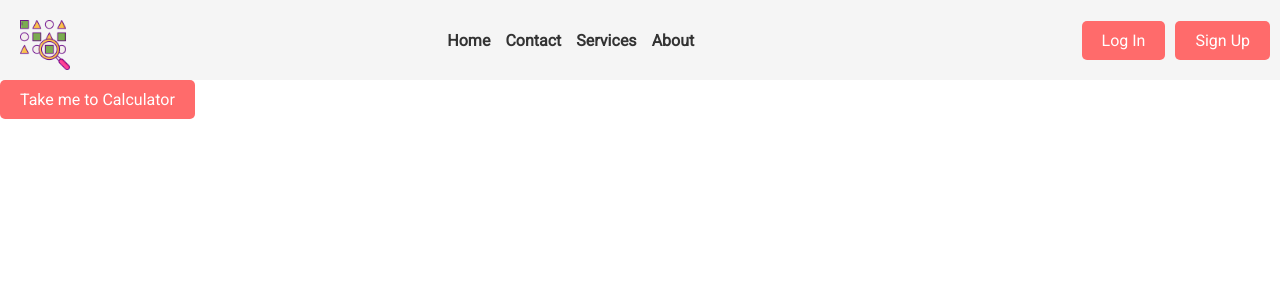
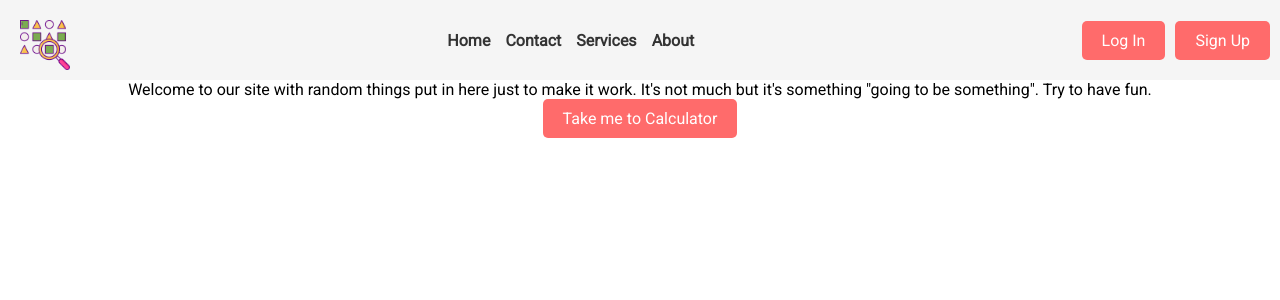
Before and after one commit to Pelani2/something-of-todo, a React (Create React App) app: page / in a window 1280 px wide. Shown: the top 300 px of the page. Built offline with nearby package versions, Linux system fonts and the light colour scheme.

Commit message:
adjusted button position

```diff
--- a/src/pages/Home/calculator-section/CalculatorSection.js
+++ b/src/pages/Home/calculator-section/CalculatorSection.js
@@ -4,8 +4,13 @@ import CalculatorButton from "../../../components/buttons/calculator/CalculatorB
 
 export default function CalculatorSection() {
     return(
-        <div>
-            <CalculatorButton text="Take me to Calculator" />
+        <div className="calculator-section" >
+            <p>
+                Welcome to our site with random things put in here just to make it work. It's not much but it's something "going to be something". Try to have fun.
+            </p>
+            <div className="calculator-section__buttons">
+                <CalculatorButton text="Take me to Calculator" />
+            </div>
         </div>
     );
 }
--- a/src/pages/Home/calculator-section/CalculatorSectionStyles.css
+++ b/src/pages/Home/calculator-section/CalculatorSectionStyles.css
@@ -0,0 +1,12 @@
+.calculator-section {
+    display: flex;
+    flex-direction: column;
+    justify-content: center;
+    align-items: center;
+}
+
+.calculator-section__buttons {
+    display: flex;
+    justify-content: space-evenly;
+    align-items: center;
+}
```
